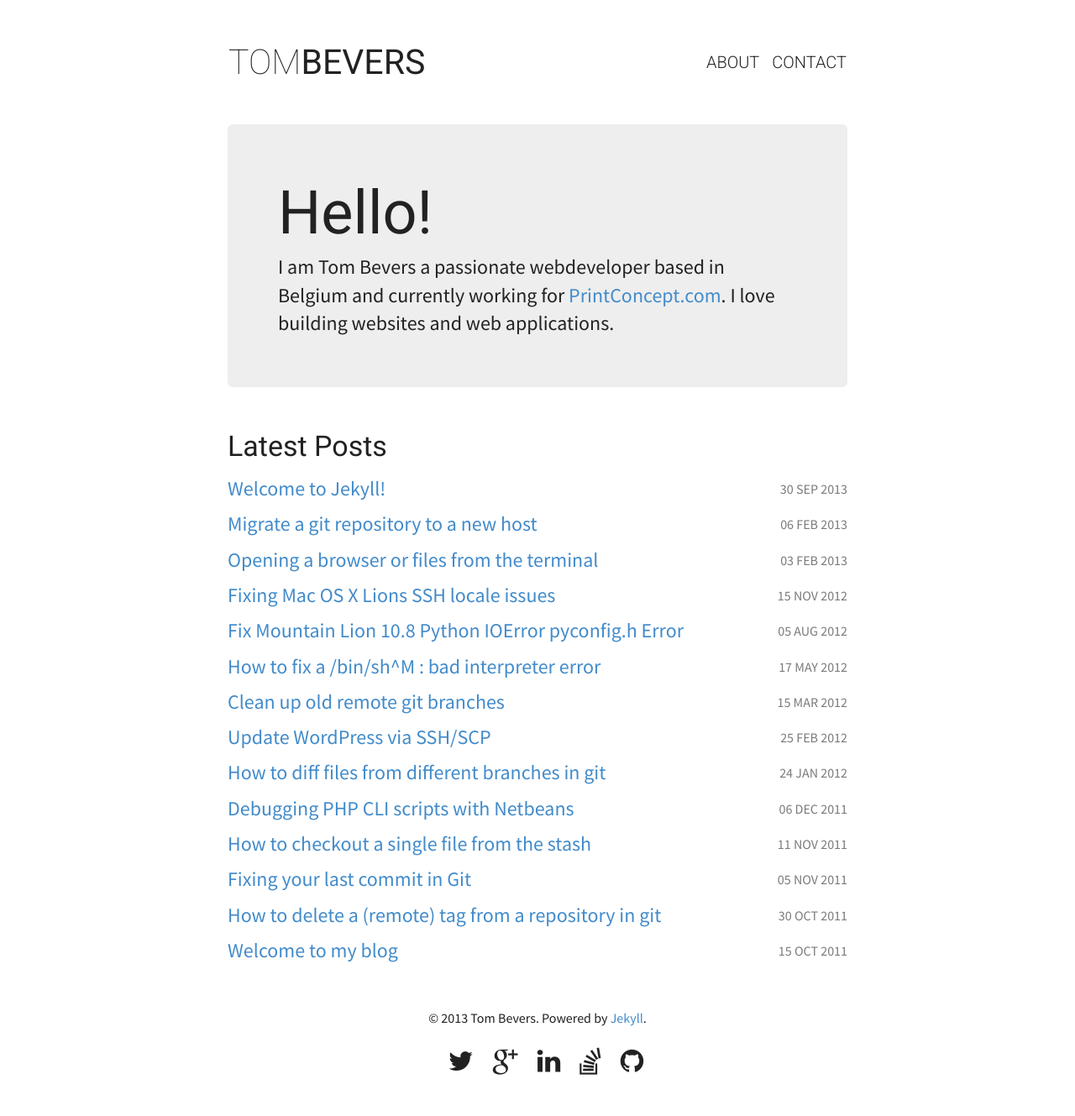
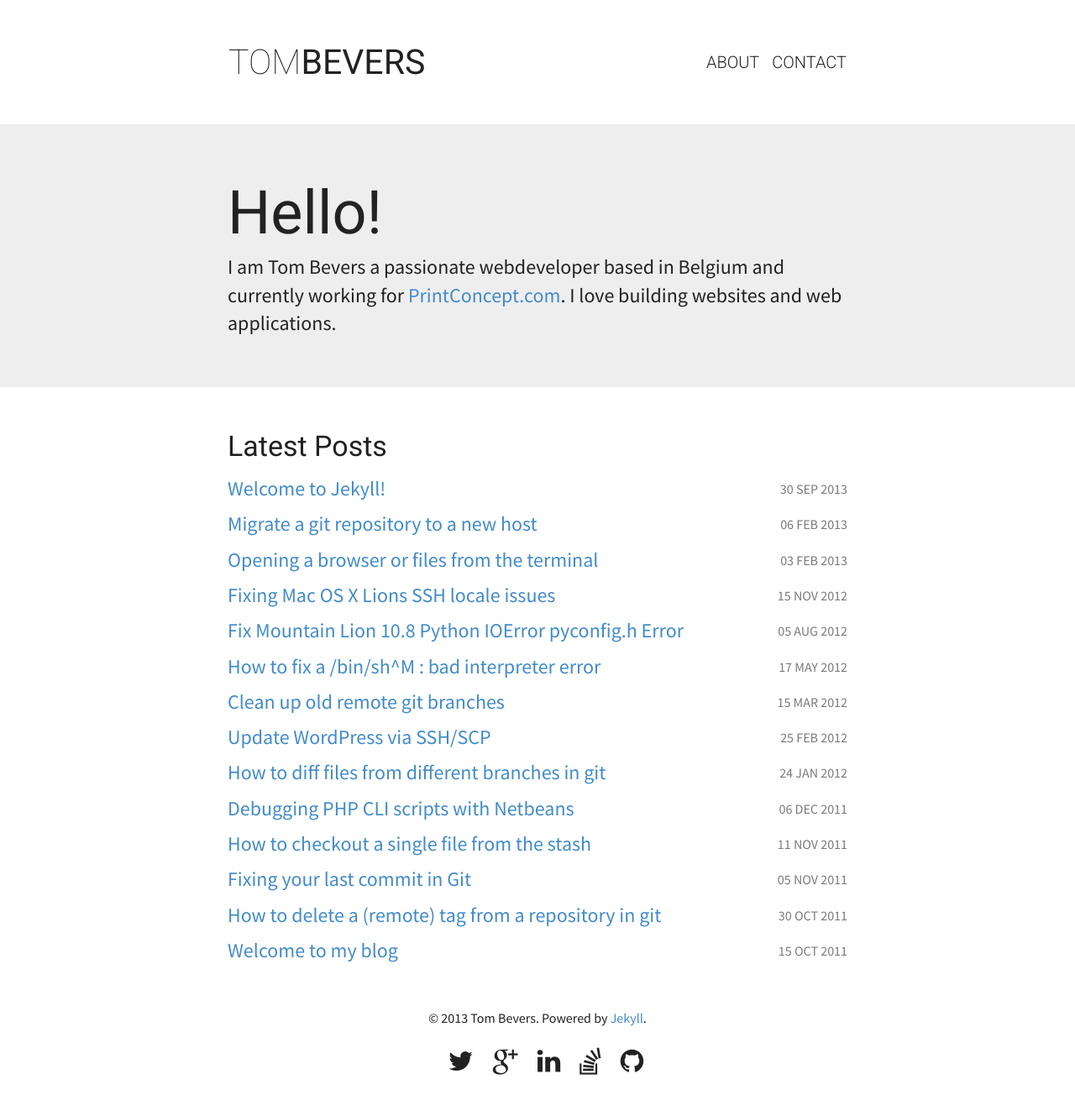
Before and after one commit to tombevers/tombevers.me, a Jekyll site: the page built from index.html, in a window 1280 px wide. Shown: the whole page at 84% size. Built offline with Jekyll 4.4.1, drawn with Linux system fonts in a browser that asks for light colours; Markdown is read by kramdown in place of the engine named in the settings.

Commit message:
Display jumbotron backogrund over the whole width

```diff
--- a/_layouts/default.html
+++ b/_layouts/default.html
@@ -7,12 +7,12 @@
   <body>
     {% include header.html %}
     {% if page.home %}
-    <div class="container">
-      <section class="jumbotron">
+    <section class="jumbotron">
+      <div class="container">
         <h1>Hello!</h1>
         <p>I am Tom Bevers a passionate webdeveloper based in Belgium and currently working for <a href="http://www.printconcept.com">PrintConcept.com</a>. I love building websites and web applications.</p>
-      </section>
-    </div>
+      </div>
+    </section>
     {% endif %}
     <section class="container content">
       {{ content }}
```
